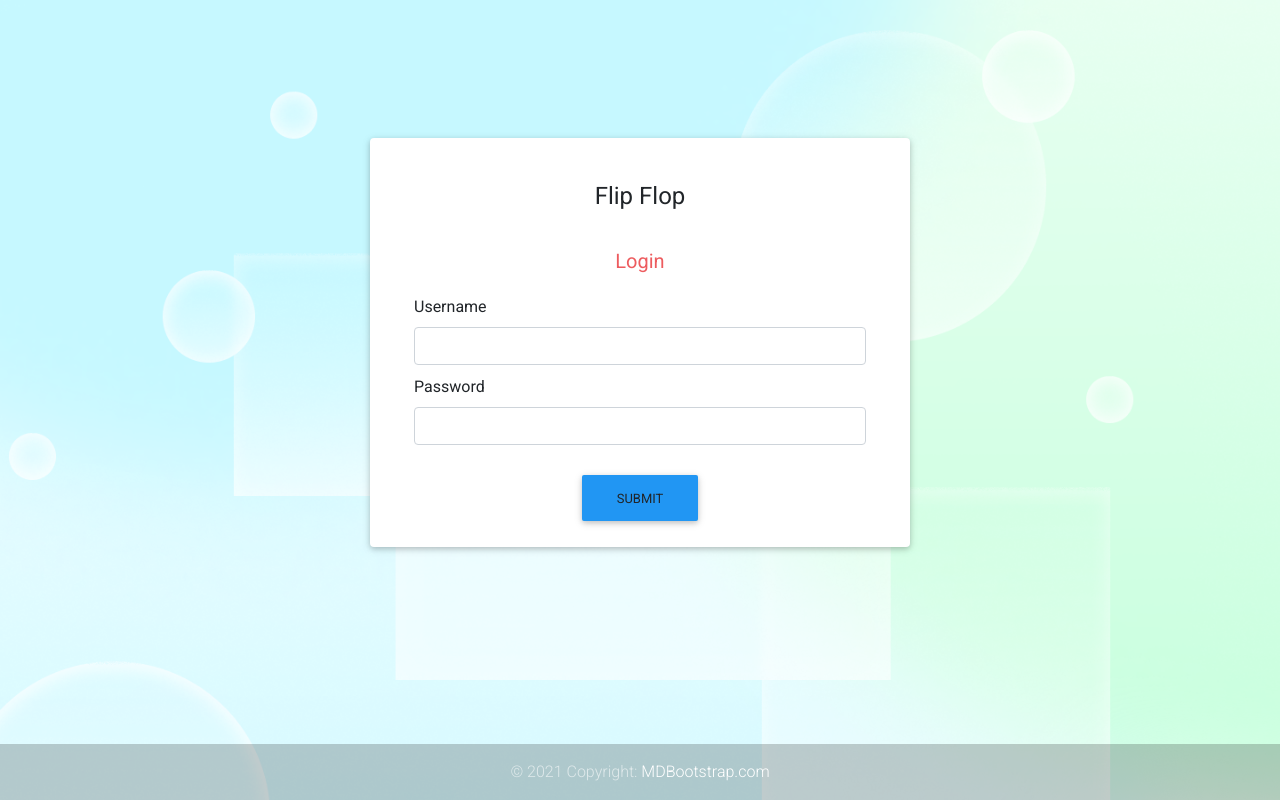
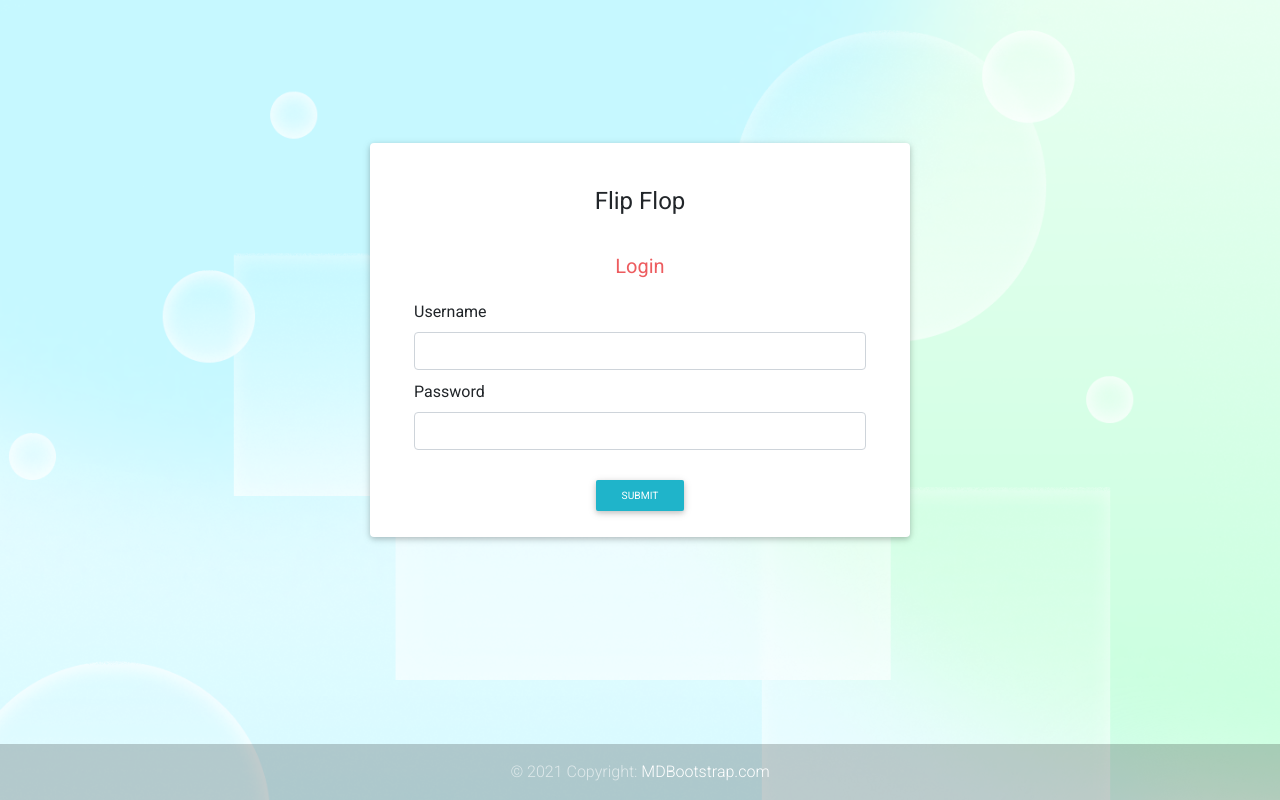
Before and after one commit to yeo040294/CZ3002, a React (Create React App) app: page / in a window 1280 px wide. Built offline with nearby package versions, Linux system fonts and the light colour scheme.

Commit message:
Create LoginForm component from Home page

```diff
--- a/src/components/LoginForm.jsx
+++ b/src/components/LoginForm.jsx
@@ -1,4 +1,5 @@
 import React, { useEffect, useState } from 'react';
+import { MDBContainer, MDBRow, MDBCol, MDBBtn, MDBCard, MDBCardBody, MDBIcon } from 'mdbreact'
 
 export const LoginForm = ({ onSubmit }) => {
     const [username, setUsername] = useState('');
@@ -13,7 +14,6 @@ export const LoginForm = ({ onSubmit }) => {
                       <h2 className="h4 text-center py-4">Flip Flop</h2>
                       <p className="title">Login </p>
                       {/* <hr></hr> */}
-                      <form onClick={this.handleSubmit}>
                         <label htmlFor="username">Username</label>
                         <input
                           type="text"
@@ -30,9 +30,8 @@ export const LoginForm = ({ onSubmit }) => {
                           onChange={e => setPassword(e.target.value)}
                         />
                       <div className="text-center mt-4">
-                      <MDBBtn  color="#1FB4CA" className="btnSubmit" size="sm" onClick={() => onSubmit(username,password)} >Submit</MDBBtn>
+                      <MDBBtn color="#1FB4CA" className="btnSubmit" size="sm" onClick={() => onSubmit(username,password)}>   Submit  </MDBBtn>
                       </div>
-                      </form>
                     </MDBCardBody>
                   </MDBCard>
                 </MDBCol>
--- a/src/pages/Home.jsx
+++ b/src/pages/Home.jsx
@@ -8,19 +8,11 @@ import Navbar from '../components/share/Navbar'
 // import Footer from '../components/share/Footer'
 import { useHistory, Redirect } from 'react-router-dom'
 import Cookies from 'js-cookie'
-
+import { LoginForm } from '../components/LoginForm'
 import '../styling/home.css';
 import '../styling/index.css';
 
 class Home extends Component {
-    constructor(props) {
-      super(props)
-      this.state = {
-         username: '',
-         password: '',
-      }
-    }
-
     componentDidMount() {
       let role = Cookies.get('role')
       let sessionid = Cookies.get('sessionid')
@@ -37,19 +29,9 @@ class Home extends Component {
         }
       }
 
-    handleUsernameChange = (event) => {
-      this.setState({
-        username: event.target.value
-      })
-    }
-    handlePasswordChange = (event) => {
-      this.setState({
-        password: event.target.value
-      })
-    }
-    handleSubmit = (event) => {
-      event.preventDefault()
-      this.props.logIn(this.state.username, this.state.password)
+    handleSubmit = (username, password) => {
+      // event.preventDefault()
+      this.props.logIn(username, password)
 
     }
     componentDidUpdate(prevProps){
@@ -65,44 +47,13 @@ class Home extends Component {
             this.props.history.push('/admin')
           }
         }
+        else {
+          alert("Wrong username or password")
+        }
       }
     render() {
-      const {username, password} = this.state
         return (
-          <MDBContainer className="bg">
-            {/* <Navbar />   */}
-            <MDBRow>
-              <MDBCol  className="lForm" md="6">
-                <MDBCard>
-                  <MDBCardBody className="mx-4">
-                    <h2 className="h4 text-center py-4">Flip Flop</h2>
-                    <p className="title">Login </p>
-                    {/* <hr></hr> */}
-                    <form onClick={this.handleSubmit}>
-                      <label htmlFor="username">Username</label>
-                      <input
-                        type="text"
-                        className="form-control"
-                        value={username}
-                        onChange={this.handleUsernameChange}
-                      />
-                      <label className="pwd" htmlFor="password">Password</label>
-                      <input
-                        type="password"
-                        id="defaultFormCardNameEx"
-                        className="form-control"
-                        value={password}
-                        onChange={this.handlePasswordChange}
-                      />
-                    <div className="text-center mt-4">
-                    <input type="submit" className="btn blue" value="Submit" />
-                    </div>
-                    </form>
-                  </MDBCardBody>
-                </MDBCard>
-              </MDBCol>
-            </MDBRow>
-          </MDBContainer>
+            <LoginForm onSubmit={this.handleSubmit}/>
         )
     }
 }
```
Also changed, not shown: 1 other file (tests, documents, lock files or other folders).
